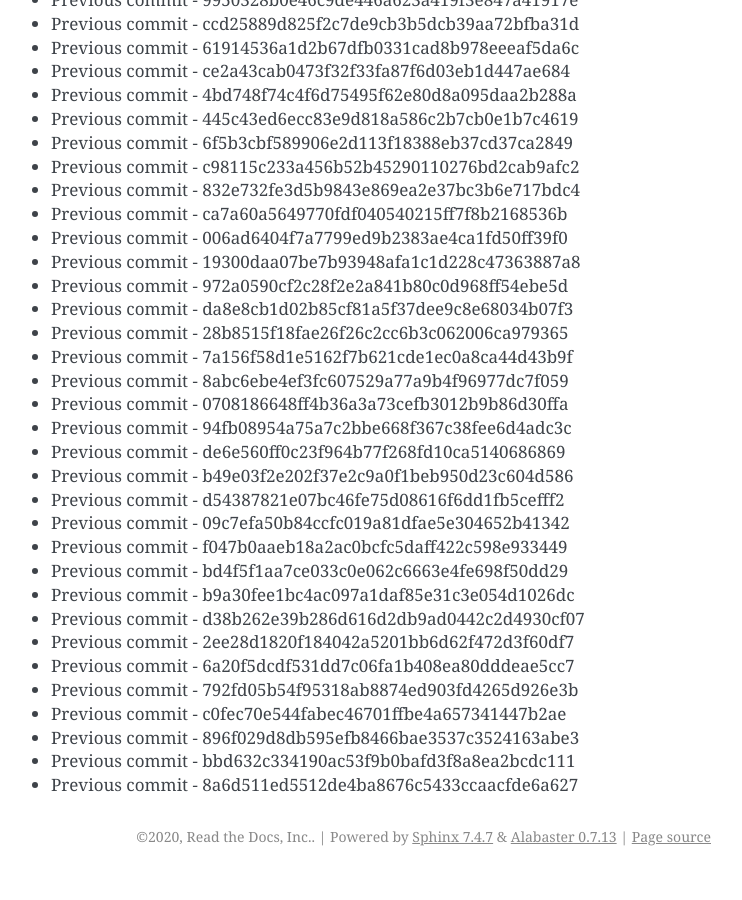
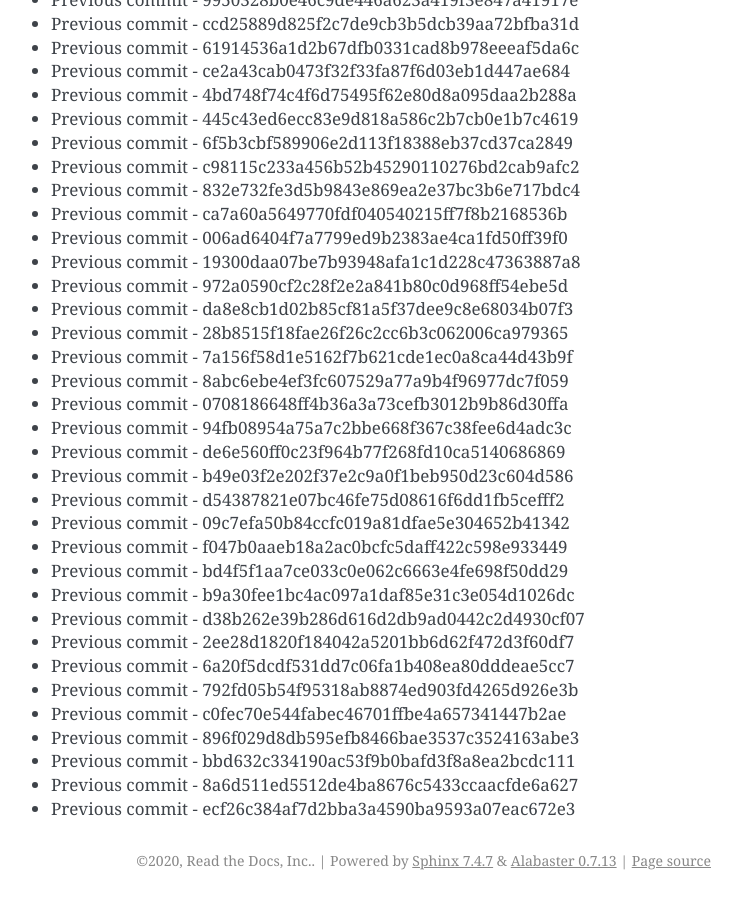
Before and after one commit to readthedocs/rtd-git-stresstest, a Sphinx documentation site: the page built from docs/updates.rst, in a window 1280 px wide and 900 px high, scrolled down 3654 px. Shown: the whole window, without its empty margins (399-1141 px from the left). Built offline with Sphinx 7.4.7, drawn with Linux system fonts in a browser that asks for light colours; before the commit the page ends 4530 px from its top, so only the background shows below that.

Commit message:
Generating commit from previous: ecf26c384af7d2bba3a4590ba9593a07eac672e3

```diff
--- a/docs/updates.rst
+++ b/docs/updates.rst
@@ -185,3 +185,4 @@ It can be tested for any performance characteristics.
 * Previous commit - 896f029d8db595efb8466bae3537c3524163abe3
 * Previous commit - bbd632c334190ac53f9b0bafd3f8a8ea2bcdc111
 * Previous commit - 8a6d511ed5512de4ba8676c5433ccaacfde6a627
+* Previous commit - ecf26c384af7d2bba3a4590ba9593a07eac672e3
```
